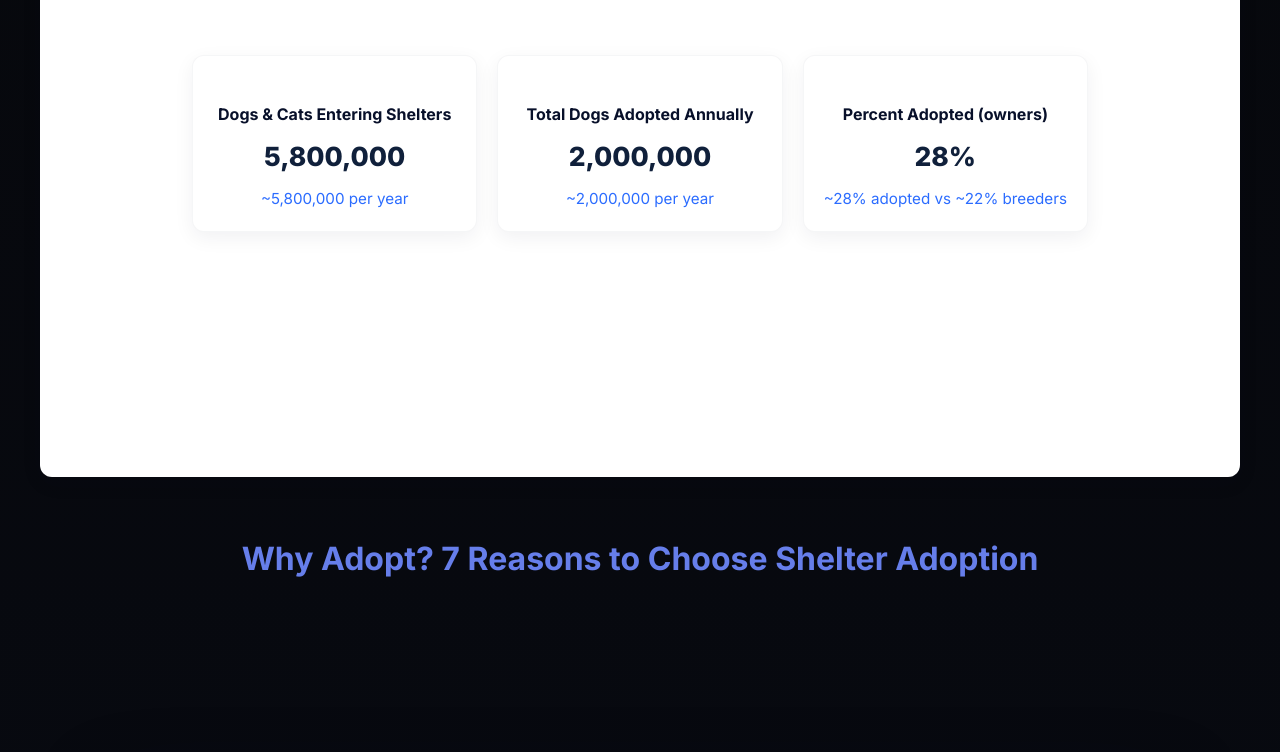
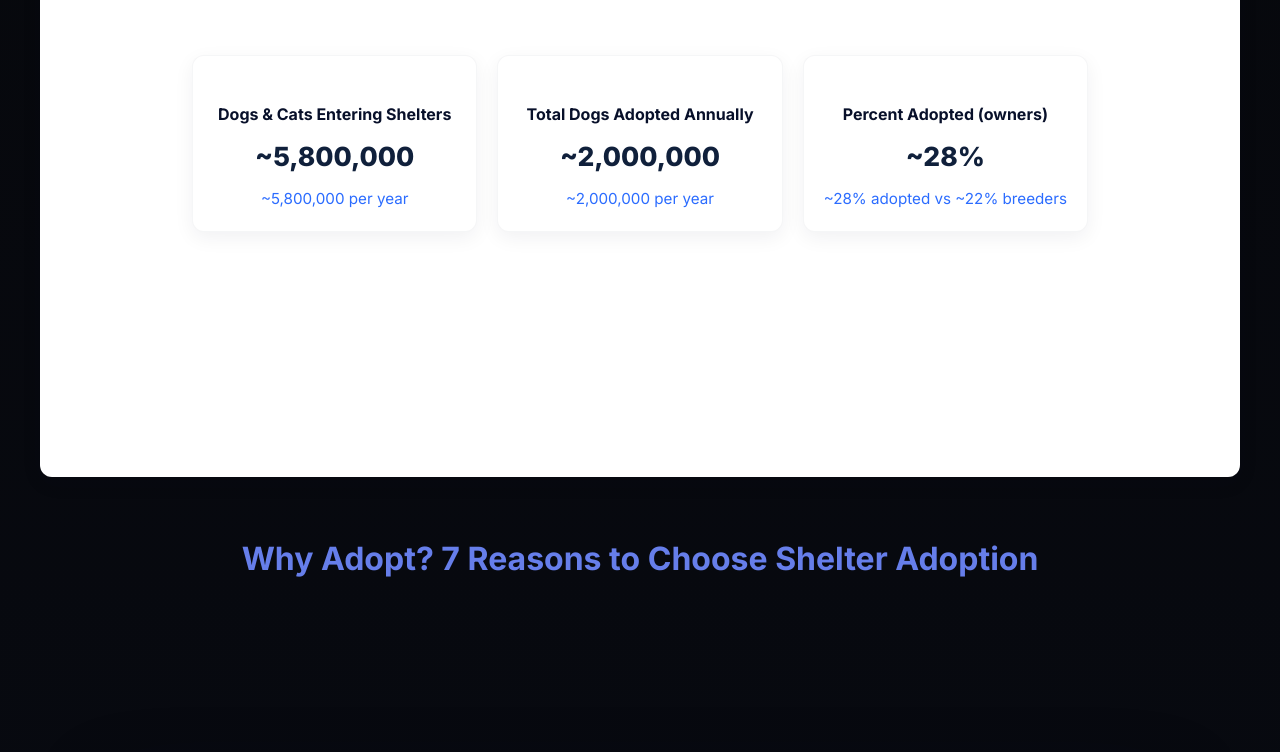
Before and after one commit to Fikthedog/Adopt_the_perks, a plain HTML site: page index.html in a window 1280 px wide. Shown: the part 920-1672 px from the top of the page. Drawn offline with Linux system fonts and the light colour scheme.

Commit message:
Prefix visible stat counters with '~' and animate with approximate prefix

```diff
--- a/index.html
+++ b/index.html
@@ -404,19 +404,19 @@
           <div class="stat-card">
             <div class="stat-icon" aria-hidden="true"></div>
             <h4 class="stat-head">Dogs &amp; Cats Entering Shelters</h4>
-            <div class="stat-number" data-target="5800000">0</div>
+            <div class="stat-number" data-target="5800000" data-approx="true">~0</div>
             <p class="stat-desc"><a href="https://www.shelteranimalscount.org/explore-the-data/statistics-2024" target="_blank" rel="noopener">~5,800,000 per year</a></p>
           </div>
           <div class="stat-card">
             <div class="stat-icon" aria-hidden="true"></div>
             <h4 class="stat-head">Total Dogs Adopted Annually</h4>
-            <div class="stat-number" data-target="2000000">0</div>
+            <div class="stat-number" data-target="2000000" data-approx="true">~0</div>
             <p class="stat-desc"><a href="https://www.aspca.org/helping-people-pets/shelter-intake-and-surrender" target="_blank" rel="noopener">~2,000,000 per year</a></p>
           </div>
           <div class="stat-card">
             <div class="stat-icon" aria-hidden="true"></div>
             <h4 class="stat-head">Percent Adopted (owners)</h4>
-            <div class="stat-number" data-target="28" data-format="percent">0%</div>
+            <div class="stat-number" data-target="28" data-format="percent" data-approx="true">~0%</div>
             <p class="stat-desc"><a href="https://www.psychologytoday.com/us/blog/fellow-creatures/202501/where-do-people-get-their-dogs-from" target="_blank" rel="noopener">~28% adopted vs ~22% breeders</a></p>
           </div>
         </div>
@@ -691,14 +691,15 @@
       const animateNumber = (el, target, duration = 1400, isPercent = false) => {
         const startTime = performance.now();
         const fmt = n => n.toLocaleString();
+        const isApprox = el.getAttribute('data-approx') !== null;
         const tick = (now) => {
           const elapsed = now - startTime;
           const progress = Math.min(elapsed / duration, 1);
           const value = Math.floor(progress * target);
-          if (isPercent) el.textContent = `${Math.round(progress * target)}%`;
-          else el.textContent = target >= 1000 ? fmt(value) : value;
+          if (isPercent) el.textContent = `${isApprox ? '~' : ''}${Math.round(progress * target)}%`;
+          else el.textContent = `${isApprox ? '~' : ''}${target >= 1000 ? fmt(value) : value}`;
           if (progress < 1) requestAnimationFrame(tick);
-          else if (!isPercent && target >= 1000) el.textContent = fmt(target);
+          else if (!isPercent && target >= 1000) el.textContent = `${isApprox ? '~' : ''}${fmt(target)}`;
         };
         requestAnimationFrame(tick);
       };
```
